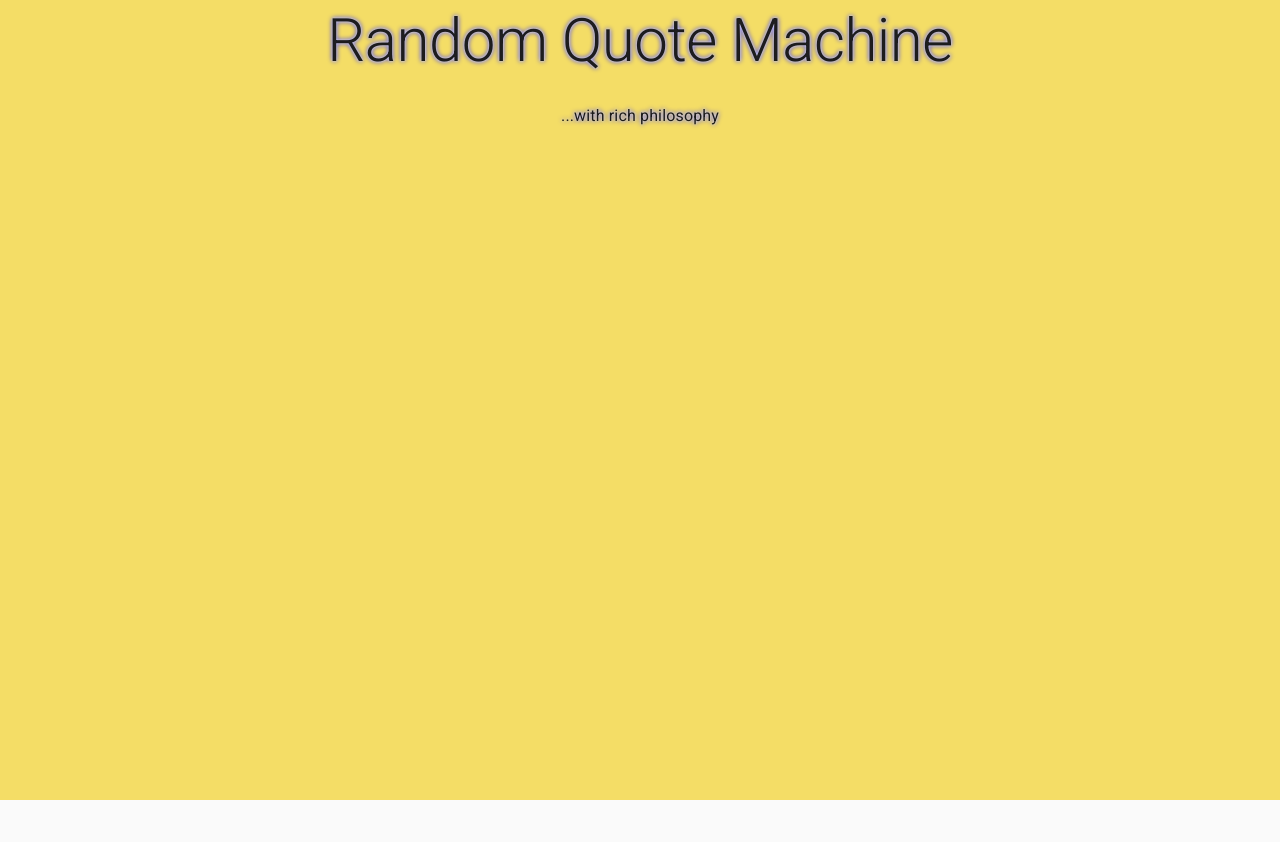
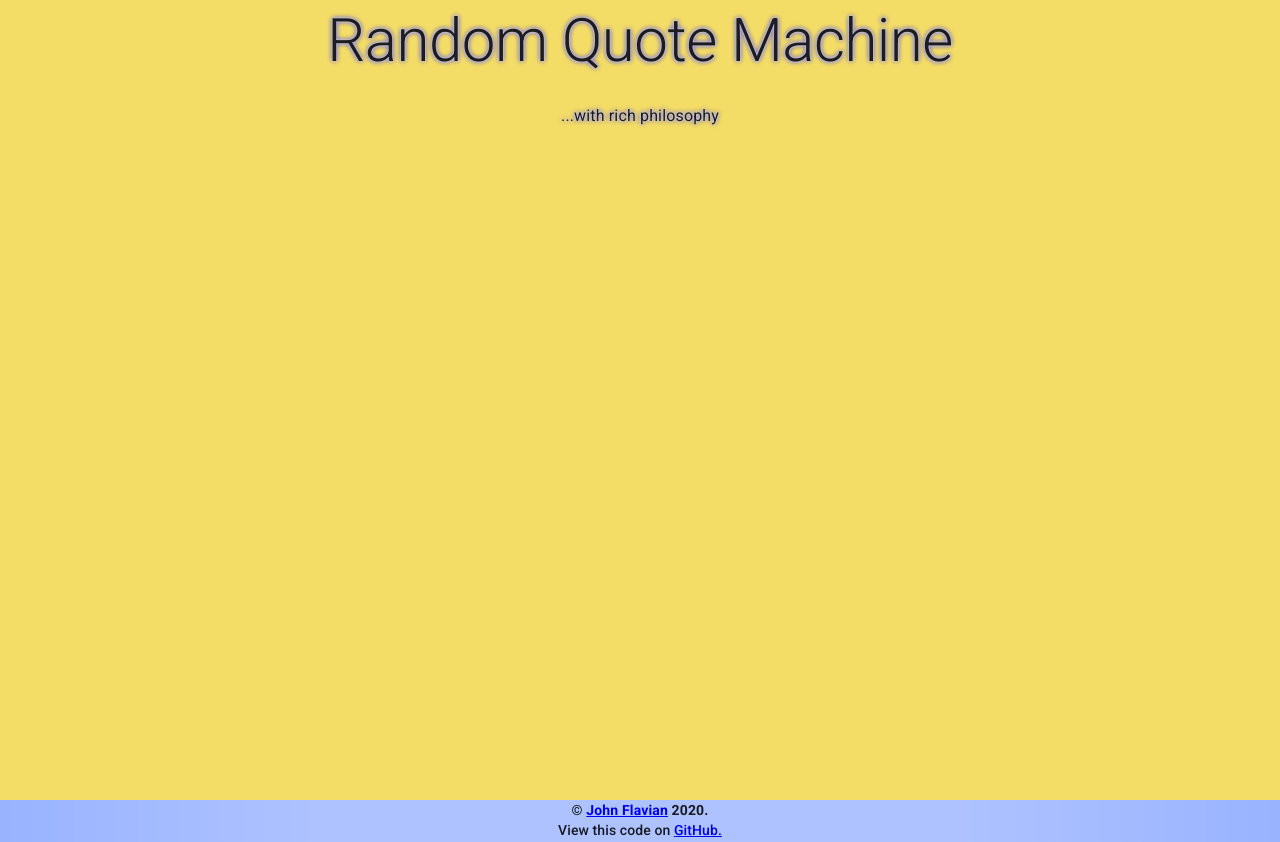
Before and after one commit to John-Flavian/random-quote-machine, a React (Create React App) app: page / in a window 1280 px wide. Before the commit the page ends 800 px from the top, so only its background shows below. Built offline with nearby package versions, Linux system fonts and the light colour scheme; no server answers; a web font is replaced by a local one.

Commit message:
final version with footer.

```diff
--- a/src/App.js
+++ b/src/App.js
@@ -6,6 +6,7 @@ import { makeStyles } from '@material-ui/core/styles';
 import QuoteMachine from './Components/QuoteMachine';
 import Header from './Components/Header'
 import randomColor from 'randomcolor'
+import Footer from './Components/Footer';
 
 const myStyles = makeStyles({
   container: {
@@ -58,6 +59,7 @@ function App() {
 
 
   return (
+    <div>
       <div className={classes.app} style={{backgroundColor: bgColor}}>
         <Header />
           <Grid
@@ -78,6 +80,8 @@ function App() {
             </Grid>
           </Grid>
       </div>
+        <Footer />
+    </div>
   )
 }
 export default App;
--- a/src/Components/Footer.js
+++ b/src/Components/Footer.js
@@ -1,20 +1,31 @@
 import React from 'react'
 import  Grid from '@material-ui/core/Grid'
 import Typography from '@material-ui/core/Typography'
+import { makeStyles } from '@material-ui/core'
+
+var bg = 'linear-gradient(90deg, rgba(255, 255, 255, 0) 0%, rgba(255, 255, 255, 0.2) 25%, rgba(255, 255, 255, 0.2) 75%, rgba(255, 255, 255, 0) 100%)';
+const myStyles = makeStyles({
+    container: {
+      display: 'grid',
+      bottom: '0',
+      textAlign: 'center',
+      backgroundColor: '#99b3ff',
+      background: bg,
+    }
+})
 
 function Footer() {
+    const classes = myStyles();
     return(
-        <Grid
-  container
-  direction="row"
-  justify="flex-end"
-  alignItems="flex-end"
->
-<Typography variant="subtitle1">
-    View this code on GitHub.
-</Typography>
-
-</Grid>
+        <Grid className={classes.container}
+        >
+            <Typography variant="p">
+               <b> &copy; <a href="https://github.com/John-Flavian"> John Flavian</a> 2020.</b>
+            </Typography>
+            <Typography variant="subtitle2">
+                View this code on <a href="https://github.com/John-Flavian/random-quote-machine"> GitHub.</a>
+            </Typography>
+        </Grid>
     )
 }
 
```
Lines whose indentation alone changed are shown as unchanged.
